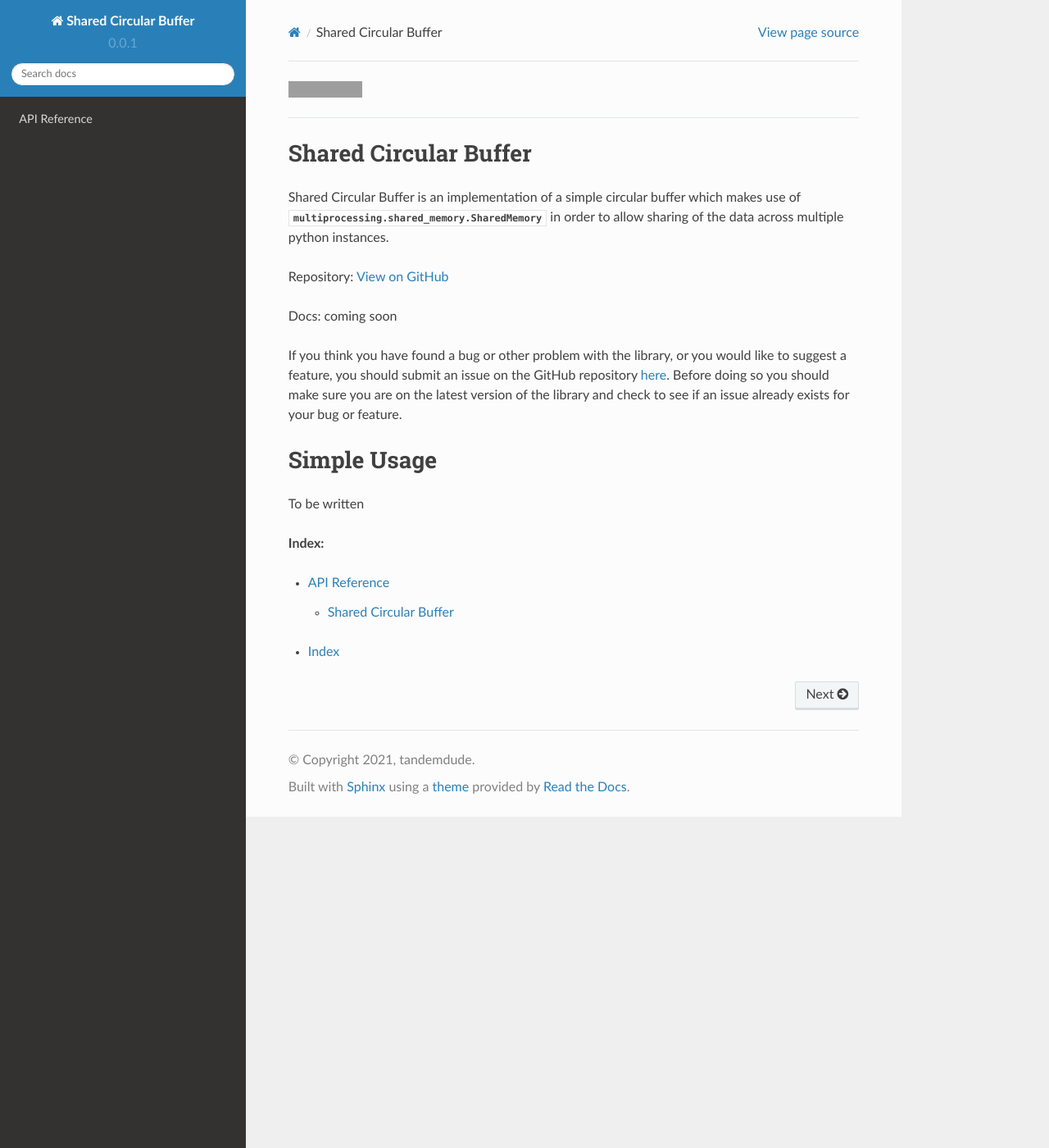
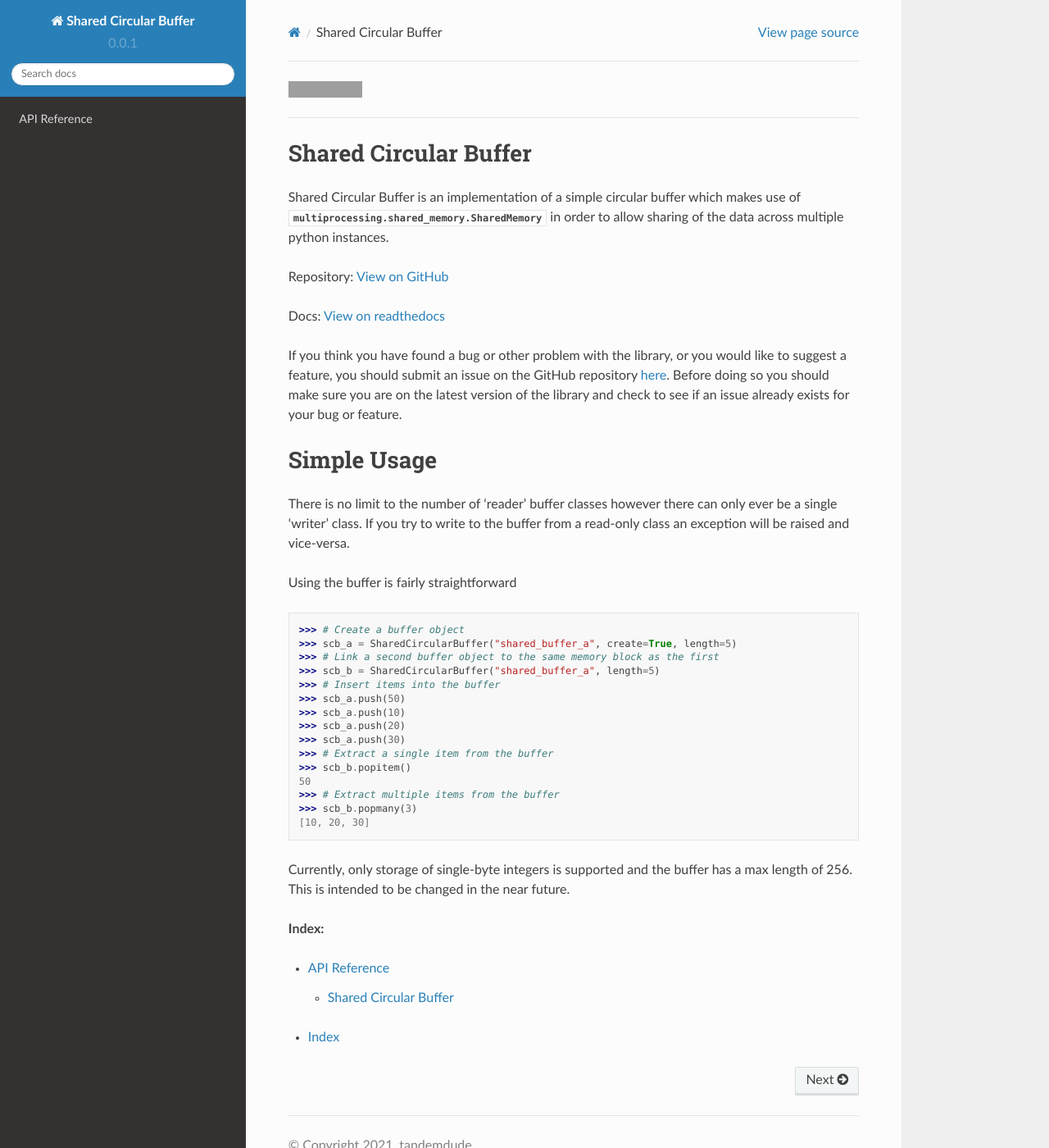
Before and after one commit to tandemdude/shared_cbuff, a Sphinx documentation site: the page built from docs/source/index.rst, in a window 1280 px wide and 1400 px high. Shown: the whole window at 82% size. Built offline with Sphinx 7.4.7 and the Read the Docs theme 2.0.0, drawn with Linux system fonts in a browser that asks for light colours; grey boxes are pictures that could not be loaded.

```diff
--- a/docs/source/index.rst
+++ b/docs/source/index.rst
@@ -16,7 +16,7 @@ python instances.
 
 Repository: `View on GitHub <https://github.com/tandemdude/Shared-Circular-Buffer>`_
 
-Docs: coming soon
+Docs: `View on readthedocs <https://shared-circular-buffer.readthedocs.io/en/latest/>`_
 
 If you think you have found a bug or other problem with the library, or you would like to suggest a feature,
 you should submit an issue on the GitHub repository `here <https://github.com/tandemdude/Shared-Circular-Buffer/issues>`_.
@@ -27,14 +27,37 @@ already exists for your bug or feature.
 Simple Usage
 ============
 
-To be written
+There is no limit to the number of 'reader' buffer classes however there can only ever be
+a single 'writer' class. If you try to write to the buffer from a read-only class an exception will
+be raised and vice-versa.
 
+Using the buffer is fairly straightforward
+::
+
+    >>> # Create a buffer object
+    >>> scb_a = SharedCircularBuffer("shared_buffer_a", create=True, length=5)
+    >>> # Link a second buffer object to the same memory block as the first
+    >>> scb_b = SharedCircularBuffer("shared_buffer_a", length=5)
+    >>> # Insert items into the buffer
+    >>> scb_a.push(50)
+    >>> scb_a.push(10)
+    >>> scb_a.push(20)
+    >>> scb_a.push(30)
+    >>> # Extract a single item from the buffer
+    >>> scb_b.popitem()
+    50
+    >>> # Extract multiple items from the buffer
+    >>> scb_b.popmany(3)
+    [10, 20, 30]
+
+Currently, only storage of single-byte integers is supported and the buffer has a max length of 256. This is intended
+to be changed in the near future.
 
 **Index:**
 
 .. toctree::
-   :maxdepth: 2
+    :maxdepth: 2
 
-   api-reference
+    api-reference
 
 * :ref:`genindex`
--- /dev/null
+++ b/test_requirements.txt
@@ -0,0 +1,2 @@
+pytest==6.2.1
+pytest-testdox==2.0.1
```
Also changed, not shown: README.md (+52 -1 lines), noxfile.py (added, +59 -0 lines), shared_cbuff/__init__.py (line endings or trailing spaces), 4 other files.
